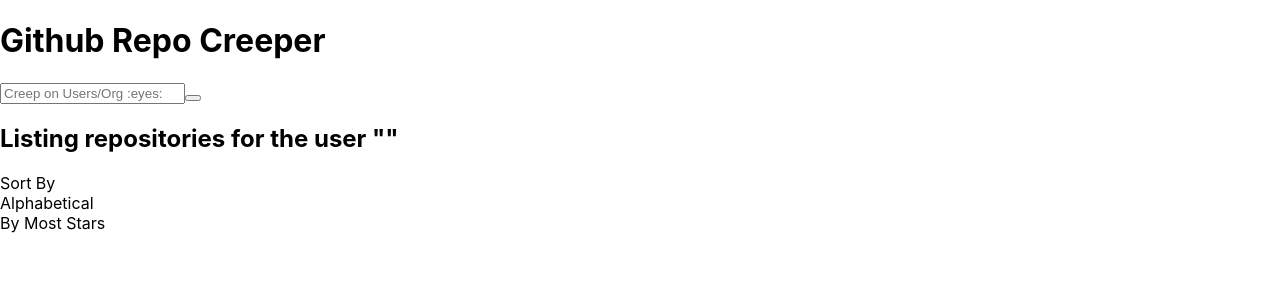
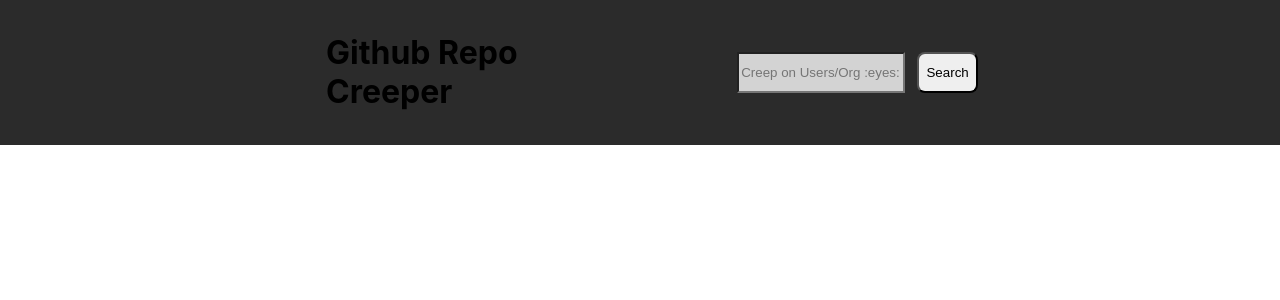
Before and after one commit to vadimRudman/repo-creeper, a React (Create React App) app: page / in a window 1280 px wide. Shown: the top 300 px of the page. Built offline with nearby package versions, Linux system fonts and the light colour scheme.

Commit message:
SearchHeader styles

```diff
--- a/src/components/search-header/SearchHeader.jsx
+++ b/src/components/search-header/SearchHeader.jsx
@@ -12,16 +12,22 @@ const SearchHeader = ({
 
     return (
         <div className="search-header">
-            <h1>Github Repo Creeper</h1>
+            <h1 className="search-header__title">Github Repo Creeper</h1>
+            <div className="search-header__actions-wrapper">
                 <input
+                    className="search-header__input"
                     placeholder="Creep on Users/Org :eyes:"
                     value={searchInput}
                     onChange={handleOnChange}
                 />
                 <button
+                    className="search-header__button"
                     value="Search"
                     onClick={() => onSearch(searchInput)}
-            />
+                >
+                    Search
+                </button>
+            </div>
         </div>
     )
 };
--- a/src/components/search-header/SearchHeader.scss
+++ b/src/components/search-header/SearchHeader.scss
@@ -0,0 +1,34 @@
+.search-header {
+    position: fixed;
+    top: 0;
+    width: 100%;
+    background-color: #2B2B2B;
+    display: flex;
+    justify-content: center;
+    align-items: center;
+    flex-wrap: wrap;
+    padding: 12px;
+    &__actions-wrapper {
+        display: flex;
+        align-items: center;
+        width: 25%;
+        min-width: 315px;
+        justify-content: flex-end;
+    }
+    &__title {
+        width: 25%;
+        min-width: 315px;
+        margin-right: 12px;
+    };
+    &__input {
+        height: 35px;
+        width: 50%;
+        background-color: lightgray;
+        margin-right: 12px;
+    };
+    &__button {
+        border-radius: 8px;
+        height: 41px;
+        width: 19%;
+    };
+}
```
Lines whose indentation alone changed are shown as unchanged.
